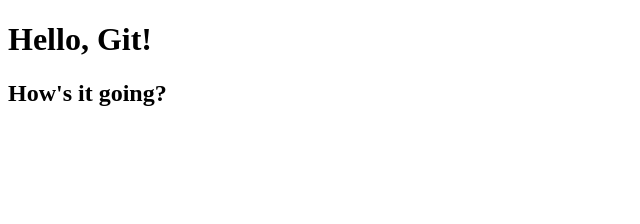
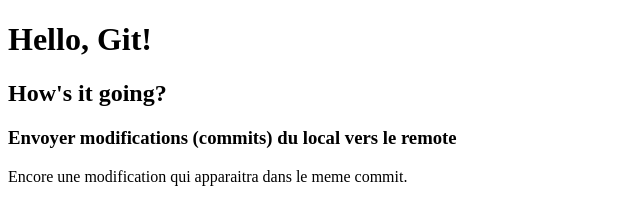
Before and after one commit to bhubr/livecoding-git-intro, a plain HTML site: page index.html in a window 1280 px wide. Shown: the whole page, without its empty margins (0-640 px from the left). Drawn offline with Linux system fonts and the light colour scheme.

Commit message:
Add a section regarding local -> remote changes

```diff
--- a/index.html
+++ b/index.html
@@ -8,5 +8,10 @@
 <body>
   <h1>Hello, Git!</h1>
   <h2>How's it going?</h2>
+
+  <section>
+    <h3>Envoyer modifications (commits) du local vers le remote</h3>
+    <p>Encore une modification qui apparaitra dans le meme commit.</p>
+  </section>
 </body>
 </html>
```
